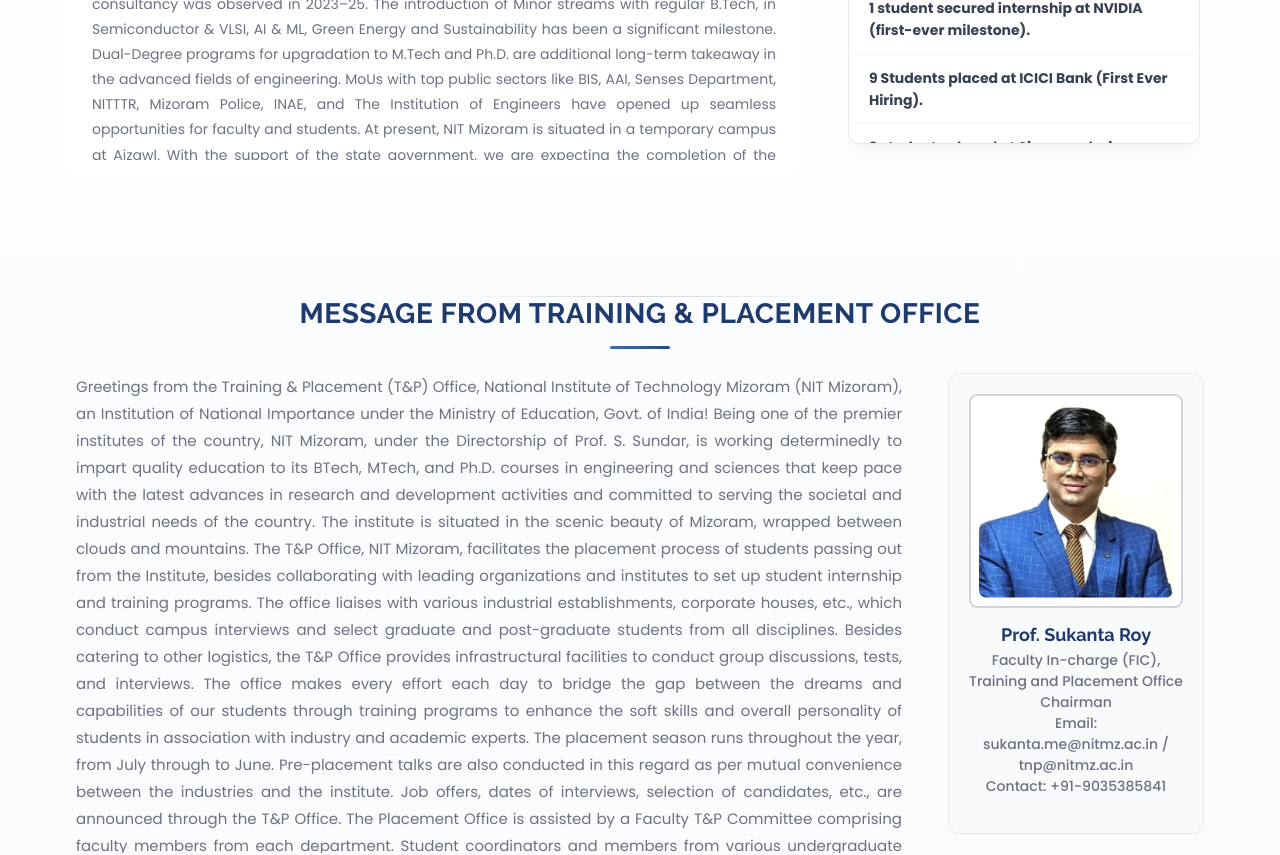
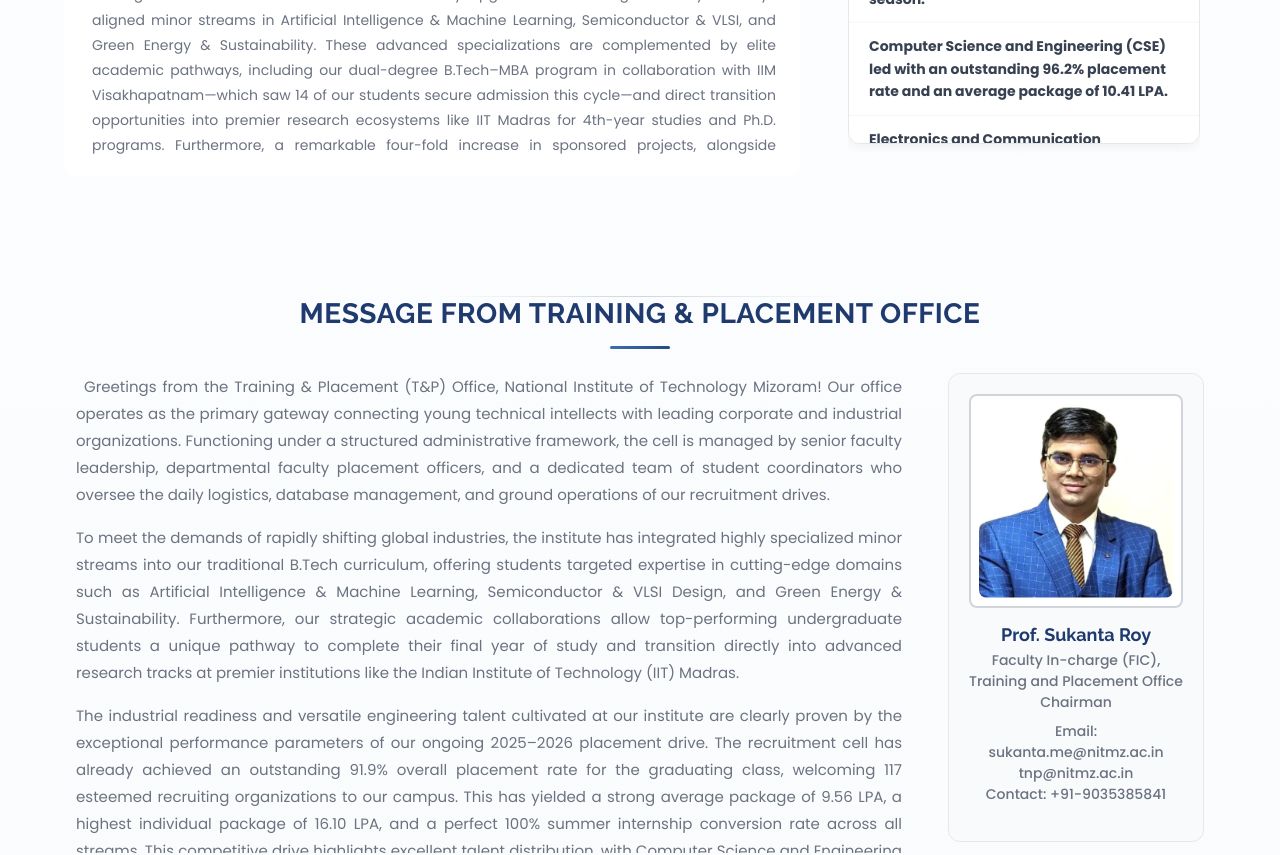
Before and after one commit to NIT-MZ/TNP-Web, a React (Vite) app: page / in a window 1280 px wide. Shown: the part 1660-2515 px from the top of the page. Built offline with nearby package versions, Linux system fonts and the light colour scheme.

Commit message:
Update in Director's Message, Tnp Message, Hero Section Image and News & Events Sections

```diff
--- a/src/components/About.jsx
+++ b/src/components/About.jsx
@@ -5,62 +5,22 @@ const About = () => {
   return (
     <div className="about-container" data-aos="fade-up">
       <div className="message">
-        <h2>
-          MESSAGE FROM TRAINING & PLACEMENT OFFICE
-        </h2>
+        <h2>MESSAGE FROM TRAINING & PLACEMENT OFFICE</h2>
         <div className="row">
           <div className="col-lg-9 col-md-6 mb-4">
-            <p style={{ textAlign: "justify" }}>
-              <i className="fa-solid fa-quote-left"></i> Greetings from the
-              Training & Placement (T&P) Office, National Institute of
-              Technology Mizoram (NIT Mizoram), an Institution of National
-              Importance under the Ministry of Education, Govt. of India! Being
-              one of the premier institutes of the country, NIT Mizoram, under
-              the Directorship of Prof. S. Sundar, is working determinedly to
-              impart quality education to its BTech, MTech, and Ph.D. courses in
-              engineering and sciences that keep pace with the latest advances
-              in research and development activities and committed to serving
-              the societal and industrial needs of the country. The institute is
-              situated in the scenic beauty of Mizoram, wrapped between clouds
-              and mountains. The T&P Office, NIT Mizoram, facilitates the
-              placement process of students passing out from the Institute,
-              besides collaborating with leading organizations and institutes to
-              set up student internship and training programs. The office
-              liaises with various industrial establishments, corporate houses,
-              etc., which conduct campus interviews and select graduate and
-              post-graduate students from all disciplines. Besides catering to
-              other logistics, the T&P Office provides infrastructural
-              facilities to conduct group discussions, tests, and interviews.
-              The office makes every effort each day to bridge the gap between
-              the dreams and capabilities of our students through training
-              programs to enhance the soft skills and overall personality of
-              students in association with industry and academic experts. The
-              placement season runs throughout the year, from July through to
-              June. Pre-placement talks are also conducted in this regard as per
-              mutual convenience between the industries and the institute. Job
-              offers, dates of interviews, selection of candidates, etc., are
-              announced through the T&P Office. The Placement Office is assisted
-              by a Faculty T&P Committee comprising faculty members from each
-              department. Student coordinators and members from various
-              undergraduate and post-graduate engineering streams support the
-              office via core, executive, and associate team members. The
-              committee evolves a broad policy framework yearly besides a set of
-              inviolable rules. Student coordinators and members are closely
-              co-opted in implementing these policy decisions. I am confident
-              that our students will prove themselves and contribute immensely
-              toward pursuing the organization's ambitions with a ray of hope
-              that our indigenous and global industries will offer internships
-              and jobs to our students at our campus. Further, this relationship
-              will go beyond other engagements and mutual benefits. I sincerely
-              appreciate our industry partners who have recognized the depth of
-              our rich and diverse talent pool and accorded valuable
-              opportunities. More information about the institute and various
-              courses offered to the students is available in the placement
-              brochure. Please feel free to contact the T&P Office, NIT Mizoram,
-              in case of any queries at tnp@nitmz.ac.in. I look forward to a
-              fruitful and mutually beneficial relationship with your esteemed
-              organization.
-              <i className="fa-solid fa-quote-right"></i>
+            <p style={{ textAlign: "justify", marginBottom: "16px" }}>
+              <i className="fa-solid fa-quote-left" style={{ marginRight: "8px" }}></i>
+              Greetings from the Training & Placement (T&P) Office, National Institute of Technology Mizoram! Our office operates as the primary gateway connecting young technical intellects with leading corporate and industrial organizations. Functioning under a structured administrative framework, the cell is managed by senior faculty leadership, departmental faculty placement officers, and a dedicated team of student coordinators who oversee the daily logistics, database management, and ground operations of our recruitment drives.
+            </p>
+            <p style={{ textAlign: "justify", marginBottom: "16px" }}>
+              To meet the demands of rapidly shifting global industries, the institute has integrated highly specialized minor streams into our traditional B.Tech curriculum, offering students targeted expertise in cutting-edge domains such as Artificial Intelligence & Machine Learning, Semiconductor & VLSI Design, and Green Energy & Sustainability. Furthermore, our strategic academic collaborations allow top-performing undergraduate students a unique pathway to complete their final year of study and transition directly into advanced research tracks at premier institutions like the Indian Institute of Technology (IIT) Madras.
+            </p>
+            <p style={{ textAlign: "justify", marginBottom: "16px" }}>
+              The industrial readiness and versatile engineering talent cultivated at our institute are clearly proven by the exceptional performance parameters of our ongoing 2025–2026 placement drive. The recruitment cell has already achieved an outstanding 91.9% overall placement rate for the graduating class, welcoming 117 esteemed recruiting organizations to our campus. This has yielded a strong average package of 9.56 LPA, a highest individual package of 16.10 LPA, and a perfect 100% summer internship conversion rate across all streams. This competitive drive highlights excellent talent distribution, with Computer Science and Engineering securing a 96.2% placement rate, Electronics and Communication Engineering achieving 96.0%, Mechanical standing strong at 93.3%, Civil recording a robust 83.3%, and Electrical Engineering tracking firmly at 81.0%.
+            </p>
+            <p style={{ textAlign: "justify", marginBottom: "16px" }}>
+              All recruitment workflows, pre-placement talks, online technical evaluations, and multi-tier interviews are managed seamlessly through our centralized digital and physical infrastructure located at Academic Block-11 in Chaltlang. We cordially invite our corporate partners to engage with our day-one-ready talent pool. Please feel free to contact the T&P Office at tnp@nitmz.ac.in for any queries. I look forward to a fruitful and mutually beneficial relationship with your esteemed organization.
+              <i className="fa-solid fa-quote-right" style={{ marginLeft: "8px" }}></i>
             </p>
           </div>
           <div
@@ -73,8 +33,8 @@ const About = () => {
                 <img
                   className="lg:w-[250px] lg:h-auto md:w-[150px] md:h-[150px] h-[140px] w-[140px]"
                   src="assets/img/tnp_team/image1.webp"
-                  alt="TPO'S"
-                  style={{ borderRadius: '8px' }}
+                  alt="Faculty In-charge T&P"
+                  style={{ borderRadius: "8px" }}
                 />
               </div>
               <div className="member-info">
@@ -83,9 +43,11 @@ const About = () => {
                   Faculty In-charge (FIC), Training and Placement Office
                   Chairman <br />
                 </span>
-                <span>
-                  Email: sukanta.me@nitmz.ac.in / tnp@nitmz.ac.in
-                  <br /> Contact: +91-9035385841{" "}
+                <span style={{ display: "block", marginTop: "8px" }}>
+                  Email: sukanta.me@nitmz.ac.in <br />
+                  tnp@nitmz.ac.in
+                  <br />
+                  Contact: +91-9035385841{" "}
                 </span>
               </div>
             </div>
--- a/src/components/DirectorsMessage.jsx
+++ b/src/components/DirectorsMessage.jsx
@@ -16,7 +16,7 @@ const DirectorsMessage = () => {
               <img
                 className="director-img"
                 src="assets/img/tnp_team/Director.webp"
-                alt="Director's"
+                alt="Director"
               />
             </div>
             <div className="member-info">
@@ -26,51 +26,21 @@ const DirectorsMessage = () => {
           </div>
         </div>
         <div className="col-lg-9 col-md-6 director-message">
-          <p style={{ textAlign: "justify" }}>
-            <i className="fa-solid fa-quote-left"></i>   NIT Mizoram began its journey in 2009 to achieve global renown in research
- and education. Since 2009, the Institute has progressed rapidly. Presently,
- there are about 850 students studying in various disciplines of Engineering,
- Sciences, Humanities and Social Sciences. The Institute is working untiringly to
- impart quality education that keeps pace with the latest advances in research
- and development activities.
- The year 2025–26 saw 91.9% campus placements with more than 112
- companies visited for the placements. 100% internship offers were received
- from top-notch companies and IITs. A total of 8 current B.Tech students are
- undergoing Internships at IIT Madras, out of which some will continue their 4th
- year study and Ph.D. at IIT Madras. Leading professors from Germany and the
- USA conducted workshops at NIT Mizoram, leading to faculty and student
- exchange and collaborations. A 4-times increase in sponsored projects and
- consultancy was observed in 2023–25.
-The introduction of Minor streams with regular B.Tech, in Semiconductor & VLSI,
- AI & ML, Green Energy and Sustainability has been a significant milestone.
- Dual-Degree programs for upgradation to M.Tech and Ph.D. are additional
- long-term takeaway in the advanced fields of engineering. MoUs with top
- public sectors like BIS, AAI, Senses Department, NITTTR, Mizoram Police, INAE,
- and The Institution of Engineers have opened up seamless opportunities for
- faculty and students.
- At present, NIT Mizoram is situated in a temporary campus at Aizawl. With the
- support of the state government, we are expecting the completion of the
- partially constructed permanent campus at Lengpui, Mizoram within the next
- two years, which will offer the best of facilities and an excellent academic
- ambience.
- Students at NIT Mizoram now have the unique opportunity to enroll in the
- Diploma in Business Management (DBM) and Master’s in Business
- Administration (MBA) program at IIM Visakhapatnam without the requirement
- of the Common Admission Test (CAT), starting in their third year of B.Tech. This
- enables them to complete the DBM within B.Tech duration, followed by an MBA
- degree in a total of five years (4+1) from 2025. In the 2025 admission cycle, 14
- students from NIT Mizoram secured admission to this B.Tech–MBA program.
- The Institute has earned a place of honor, securing its position in the 101–150
- band in the National Institutional Ranking Framework (NIRF) in the current
- year’s national ranking. This achievement underscores the Institute’s relentless
- commitment to academic excellence and innovation, solidifying its reputation
- as a beacon of quality education in the engineering and technology domains.
- The Institute is actively pursuing its goal of being recognized as a premier
- technical institution at both the national and international levels.{" "}
+          <p style={{ textAlign: "justify", marginBottom: "16px" }}>
+            <i className="fa-solid fa-quote-left" style={{ marginRight: "8px" }}></i>
+            Since its inception in 2010 under the aegis of the Ministry of Education, Government of India, National Institute of Technology Mizoram has rapidly progressed as an institution of national importance. We are working untiringly to impart quality, multidisciplinary education that keeps pace with contemporary research and industrial advancements. Presently, we host a vibrant community of over 850 students studying across various disciplines of Engineering, Sciences, Humanities, and Social Sciences. As we operate from our temporary campus in Aizawl, we are actively supported by the state government and eagerly anticipate the completion of our permanent campus at Lengpui within the next two years, which will offer world-class facilities and an excellent academic ambience.
           </p>
-          <p>
-            Let's make this academic year memorable. Best Wishes...{" "}
-            <i className="fa-solid fa-quote-right"></i>
+          <p style={{ textAlign: "justify", marginBottom: "16px" }}>
+            Our rigorous academic curriculum is continuously upgraded and strengthened by industry-aligned minor streams in Artificial Intelligence & Machine Learning, Semiconductor & VLSI, and Green Energy & Sustainability. These advanced specializations are complemented by elite academic pathways, including our dual-degree B.Tech–MBA program in collaboration with IIM Visakhapatnam—which saw 14 of our students secure admission this cycle—and direct transition opportunities into premier research ecosystems like IIT Madras for 4th-year studies and Ph.D. programs. Furthermore, a remarkable four-fold increase in sponsored projects, alongside strategic MoUs with organizations like BIS, AAI, NITTTR, INAE, and The Institution of Engineers, has opened seamless opportunities for innovation, ensuring our graduates are highly competent, versatile, and day-one ready for the global corporate landscape.
+          </p>
+          <p style={{ textAlign: "justify", marginBottom: "16px" }}>
+            The stellar performance of our ongoing 2025–2026 placement drive stands as a direct reflection of this institutional resilience. With over 112 companies visiting, we have secured a phenomenal 91.9% overall placement rate, yielding a strong average package of 9.56 LPA, a highest package of 16.10 LPA, and a perfect 100% summer internship conversion rate. This commitment to professional excellence is further underscored by our position in the 101–150 band in the National Institutional Ranking Framework (NIRF). We warmly invite our corporate partners, public sector undertakings, and industry leaders to engage with our bright, energetic student community through our synchronized offline and online evaluation processes at Academic Block-11. We are confident that our students will bring immense analytical value and innovative technical expertise to your esteemed organizations.
+          </p>
+          <p style={{ textAlign: "justify", marginTop: "24px", fontWeight: "600" }}>
+            Best Wishes, <br />
+            Prof. S. Sundar <br />
+            Director, National Institute of Technology Mizoram
+            <i className="fa-solid fa-quote-right" style={{ marginLeft: "8px", fontWeight: "normal" }}></i>
           </p>
         </div>
       </div>
--- a/src/components/Hero.jsx
+++ b/src/components/Hero.jsx
@@ -11,16 +11,16 @@ const carouselItems = [
 
 
   {
-    src: "https://res.cloudinary.com/duk9saozt/image/upload/f_auto,q_auto/v1754075760/p3fo42ly0tfthxwtlyun.jpg",
-    alt: "Prof. S. Sundar, Director of NIT Mizoram, and Prof. Sukanta Roy, Dean (Academic) of NIT Mizoram with the student coordinators (2024-2025) of the Training and Placement Office",
+    src: "https://res.cloudinary.com/drdmzhyzm/image/upload/v1781524785/TeamTNP2025_q11ss2.jpg",
+    caption: "Prof. S. Sundar, Director of NIT Mizoram, and Prof. Sukanta Roy, Dean (Academic) of NIT Mizoram with the student coordinators (2025-2026) of the Training and Placement Office",
   },
   {
     src: "https://res.cloudinary.com/duk9saozt/image/upload/f_auto,q_auto/v1754075896/vg5vfgkfkbd1kmcrt5yv.png",
-    alt: "National Space Day 2025",
+    caption: "National Space Day 2025",
   },
   {
     src: "assets/img/carousel/yuvamathan1.png",
-    alt: "Yuvamanthan NIT Mizoram",
+    caption: "Yuvamanthan NIT Mizoram",
   },
 
   {
@@ -149,7 +149,7 @@ const Hero = () => {
                   <img
                     className="d-block carousel-img "
                     src={item.src}
-                    alt={item.alt}
+                    alt={item.alt || item.caption}
                     loading={index === 0 ? "eager" : "lazy"}
                     decoding="async"
                   />
--- a/src/components/NewsandEvents.jsx
+++ b/src/components/NewsandEvents.jsx
@@ -5,6 +5,31 @@ const ListGroupItemClass =
   "list-group-item d-flex justify-content-between align-items-center md:font-bold ";
 
 const items = [
+  // --- LATEST VERIFIED 2025-26 PLACEMENT HIGHLIGHTS (Source: ANI News) ---
+  "Outstanding overall placement rate of 91.9% achieved for the 2025-26 graduating class.",
+  "117 companies participated in the placement drive, reflecting strong and diverse industry demand.",
+  "The highest package offered stands at 16.10 LPA, with an impressive average package of 9.56 LPA.",
+  "More than 50% of students secured multiple job offers during the placement season.",
+  "Computer Science and Engineering (CSE) led with an outstanding 96.2% placement rate and an average package of 10.41 LPA.",
+  "Electronics and Communication Engineering (ECE) recorded 96.0% placements with an average package of 9.86 LPA.",
+  "Mechanical Engineering achieved a 93.3% placement rate across core manufacturing, energy, and infrastructure companies.",
+  "Civil Engineering and Electrical & Electronics Engineering recorded strong placement rates of 83.3% and 81.0%, respectively.",
+  "Prominent organizations such as Bharat Electronics, TNGCL, Accenture, Vedanta, Tata Power, and L&T participated in the drive.",
+  "Top recruiters include TCE, HCL, Schneider Electric, Siemens, Nvidia, Deloitte, HSBC, and ICICI Bank.",
+  "Students secured coveted global internships at multinational corporations including Nvidia, Accenture, Visa, L&T, Tata Steel, Adani Power, and Titan.",
+  // --- INTERNSHIP HIGHLIGHTS (2025-2026 Batch) ---
+  "15 students joined research internships at IIT Madras, including selections under the Direct Ph.D. programme MoU.",
+  "20 students secured prestigious research internships at premier institutes including IIT Kanpur and IIT Patna.",
+  "14 students joined CDAC Noida and 7 students joined CDAC Kolkata for advanced technical internships.",
+  "Public Sector Undertaking (PSU) milestones: 10 students joined the Airports Authority of India (AAI) and 9 students joined the Bureau of Indian Standards (BIS).",
+  "12+ students secured internships at major government and public sector organizations including NTPC and SAIL.",
+  "Core engineering internship highlights include 7 students at IOCL, 6 at L&T Construction, 6 at Hyundai, and 4 at Tata Motors.",
+  "NIT Mizoram successfully hosted its inward summer internship program, welcoming a massive number of applicants from engineering institutes all over India.",
+
+  /*
+  --- PREVIOUS SPECIFIC HEADCOUNTS ---
+  (Commented out to prevent data mismatch until verified for the current session)
+
   "3 Students placed at Vedanta Group.",
   "4 students placed at HCL Technologies.",
   "1 student placed at Renew Power .",
@@ -38,9 +63,7 @@ const items = [
   "4 students placed at ENTNT.",
   "2 students placed at ORC Engineering Pvt. Ltd.",
   "1 student placed at Wissen Technology.",
-
-
-
+  */
 ];
 
 const NewsandEvents = () => {
```
